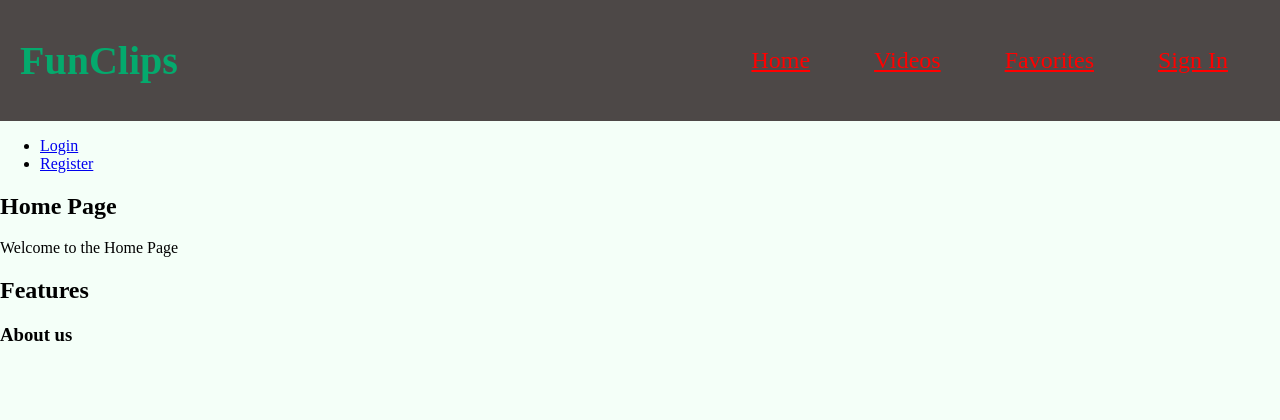
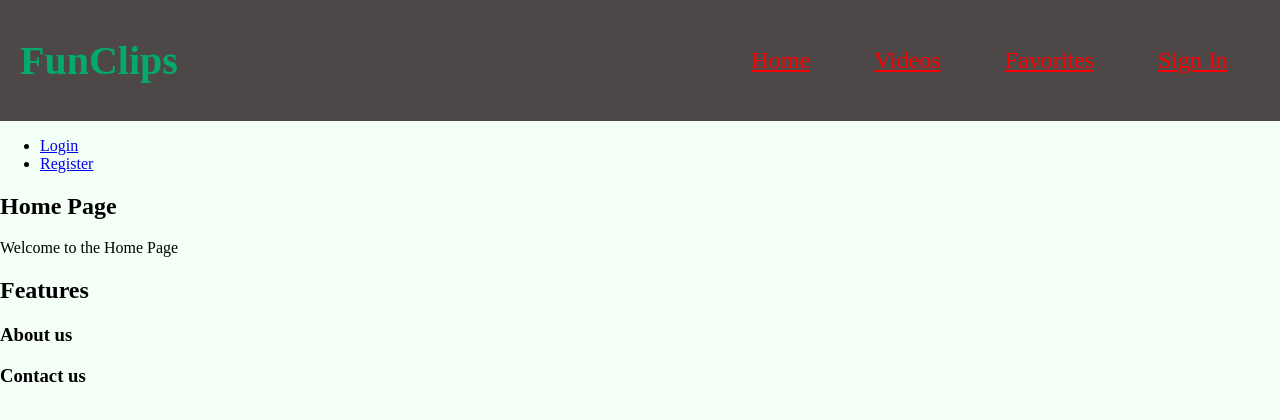
Before and after one commit to RicoMedi/fun-clips, a React (Create React App) app: page / in a window 1280 px wide. Shown: the top 420 px of the page. Built offline with nearby package versions, Linux system fonts and the light colour scheme; a web font is replaced by a local one.

Commit message:
Last section

```diff
--- a/src/home/HomePage.js
+++ b/src/home/HomePage.js
@@ -27,6 +27,9 @@ export const HomePage = () => {
 <section>
   <h3> About us</h3>
 </section>
+<section>
+  <h3> Contact us</h3>
+</section>
 
 
 
```
